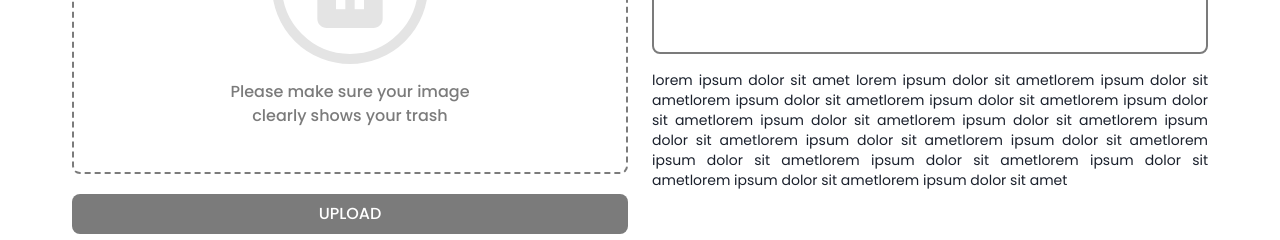
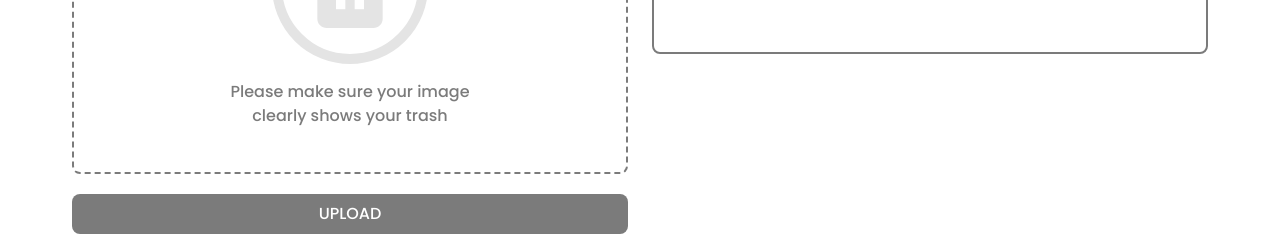
Before and after one commit to aldy02/Trash2Cash, a React (Vite) app: page /pickup/1 in a window 1280 px wide. Shown: the part 643-883 px from the top of the page. Built offline with nearby package versions, Linux system fonts and the light colour scheme; no server answers; sample sign-in values are in the browser's storage.

Commit message:
Feat: modify input default value

```diff
--- a/src/pages/TrashPickupValidation.jsx
+++ b/src/pages/TrashPickupValidation.jsx
@@ -111,21 +111,15 @@ const TrashPickupValidation = () => {
                     {/* Detail */}
                     <div className='detail-container animation1'>
                         <Select placeholder='Choose Trash Type' focusBorderColor='green.500' size='md'>
-                            <option value='option1'>Option 1</option>
-                            <option value='option2'>Option 2</option>
-                            <option value='option3'>Option 3</option>
-                            <option value='option4'>Option 4</option>
-                            <option value='option5'>Option 5</option>
+                            <option value='option1'>organik</option>
+                            <option value='option2'>non-organik</option>
                         </Select>
                         <textarea
                             rows="4"
                             className=" my-4 border-2 border-[#7B7B7B] lg:text-base text-sm rounded-lg block w-full p-2.5 resize-none h-32"
                             placeholder='Trash description'
                         ></textarea>
-                        <p className='w-full text-justify text-xs lg:text-sm'>lorem ipsum dolor sit amet lorem ipsum dolor sit ametlorem ipsum dolor sit ametlorem ipsum dolor sit ametlorem
-                            ipsum dolor sit ametlorem ipsum dolor sit ametlorem ipsum dolor sit ametlorem ipsum dolor sit ametlorem ipsum
-                            dolor sit ametlorem ipsum dolor sit ametlorem ipsum dolor sit ametlorem ipsum dolor sit ametlorem ipsum dolor
-                            sit ametlorem ipsum dolor sit ametlorem ipsum dolor sit ametlorem ipsum dolor sit amet
+                        <p className='w-full text-justify text-xs lg:text-sm'>
                         </p>
                     </div>
                 </div>
```
